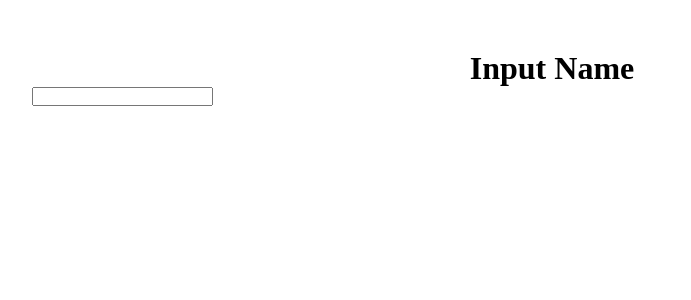
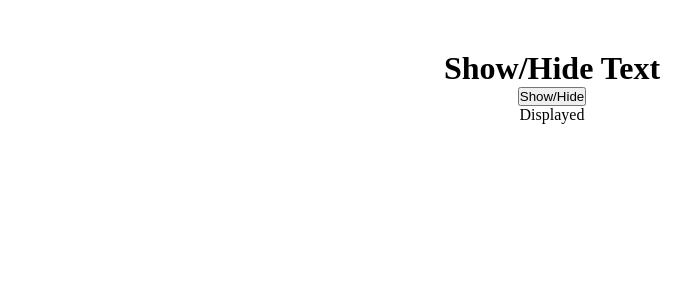
Before and after one commit to Nayem58/social-media-website, a React (Vite) app: page / in a window 1280 px wide. Shown: the top 300 px of the page, without its empty margins (88-779 px from the left). Built offline with nearby package versions, Linux system fonts and the light colour scheme.

Commit message:
simple show/hide

```diff
--- a/src/App.jsx
+++ b/src/App.jsx
@@ -3,17 +3,18 @@ import { UserCard } from "./components/UserCard";
 import { useState } from "react";
 
 function App() {
-  const [inputValue, setInputValue] = useState("");
+  const [showText, setShowText] = useState(true);
 
-  const handleSetInputValue = (e) => {
-    setInputValue(e.target.value);
+  const handleSetShowText = () => {
+    setShowText(!showText);
   };
+
   return (
-    <div className="py-50px">
+    <div className="py-50px text-center">
       <div className="container">
-        <h1 className="text-center">Input Name</h1>
-        <input type="text" onChange={handleSetInputValue} />
-        {inputValue}
+        <h1>Show/Hide Text</h1>
+        <button onClick={handleSetShowText}>Show/Hide</button>
+        {showText && <p>Displayed</p>}
       </div>
     </div>
   );
```
